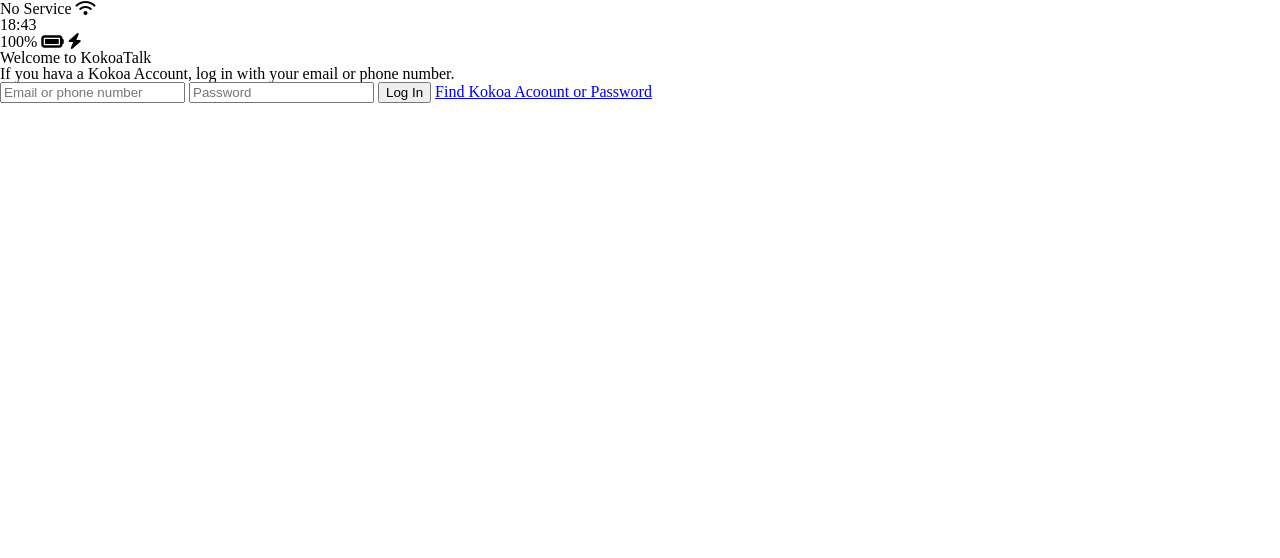
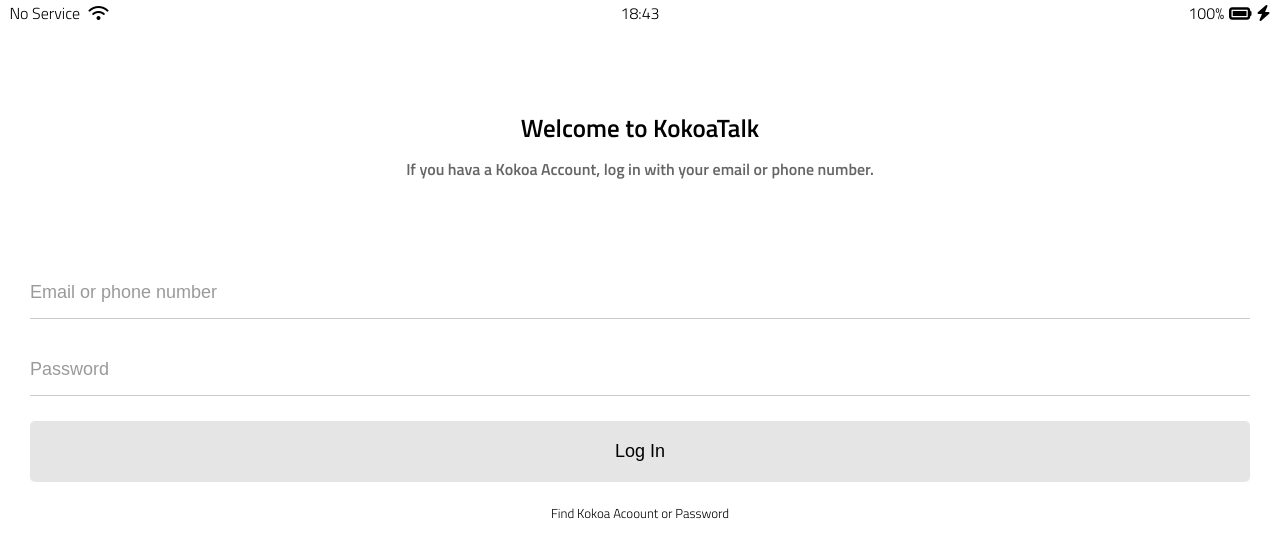
Before and after one commit to mimzzzzi/kakao_clone, a plain HTML site: page index.html in a window 1280 px wide. Drawn offline with Linux system fonts and the light colour scheme.

Commit message:
Decoration index.html
using style.css and variables.css

```diff
--- a/css/reset.css
+++ b/css/reset.css
@@ -46,3 +46,6 @@
 	border-collapse: collapse;
 	border-spacing: 0;
 }
+input:focus{
+	outline: none;
+}
--- a/css/status-bar.css
+++ b/css/status-bar.css
@@ -1,6 +1,7 @@
 .status-bar{
     display: flex;
     justify-content: center;
+    padding: 5px 3px;
 }
 .status-bar__column{
     width:33%;
--- a/css/styles.css
+++ b/css/styles.css
@@ -1,6 +1,68 @@
 @import url('https://fonts.googleapis.com/css2?family=Titillium+Web:wght@300;600&display=swap');
 @import "reset.css";
-@import "status-bar.css"
+@import "variables.css";
+@import "status-bar.css";
+
 body{
     font-family: 'Titillium Web', sans-serif;
 }
+
+
+.welcome-header {
+    margin: 90px 0px;
+    text-align: center;
+    display: flex;
+    flex-direction: column;
+    align-items: center;
+    font-weight: 600;
+}
+.welcome-header__title {
+    margin-bottom: 20px;
+    font-size: 25px;
+}
+.welcome-header__text {
+    width: 50%;
+    opacity: 0.6;
+
+}
+#login-form{
+    display: flex;
+    flex-direction: column;
+    margin:0px 30px;
+}
+#login-form input{
+    border:  none;
+    font-size: 18px;
+    padding:15px 0px;
+    margin-bottom: 25px;
+
+}
+/* input중에 submit 뺴고 적용함 */
+#login-form input:not([type="submit"]){
+    border-bottom: 1px solid rgba(0, 0, 0, 0.2) ;
+    transition:  border-color 0.3 ease-in-out;
+}
+#login-form input::placeholder{
+    color:rgba(0, 0, 0, 0.4);
+}
+#login-form input:focus{
+    border-color: var(--yellow);
+}
+
+#login-form input[type="submit"]{
+
+    background-color: rgba(0, 0, 0, 0.1);
+    cursor: pointer;
+    padding:20px 0px;
+    border-radius: 5px;
+}
+#login-form input[type="submit"]:focus{
+    background-color: var(--yellow);
+    transition:  border-color 0.3 ease-in-out;
+}
+#login-form a{
+    text-align: center;
+    text-decoration:  none;
+    color:inherit;
+    font-size: 13px;
+}
--- /dev/null
+++ b/css/variables.css
@@ -0,0 +1,3 @@
+:root{
+    --yellow: #fae100;
+}
```
